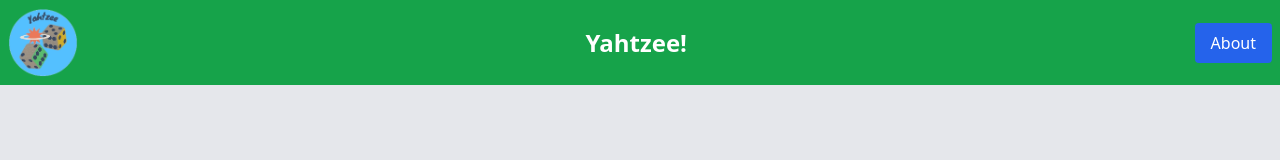
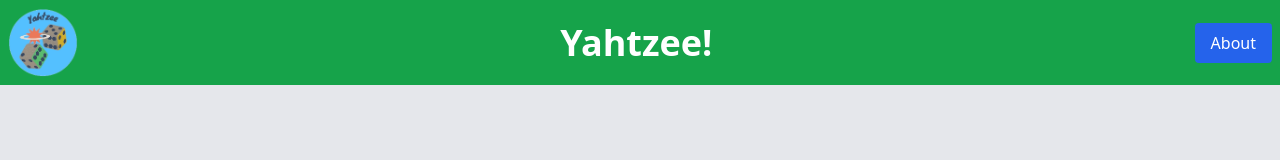
Before and after one commit to HOOLAHAN/yahtzee, a React (Create React App) app: page / in a window 1280 px wide. Shown: the top 160 px of the page. Built offline with nearby package versions, Linux system fonts and the light colour scheme.

Commit message:
increased size of heading

```diff
--- a/src/components/Navbar.tsx
+++ b/src/components/Navbar.tsx
@@ -25,7 +25,7 @@ const Navbar: React.FC = () => {
 
           {/* Text in the center */}
           <div className="flex-grow text-center">
-            <h1 className="text-2xl font-semibold">Yahtzee!</h1>
+            <h1 className="text-4xl font-semibold">Yahtzee!</h1>
           </div>
 
           {/* About button on the right */}
```
